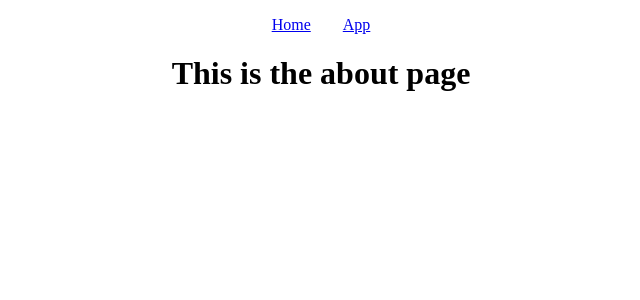
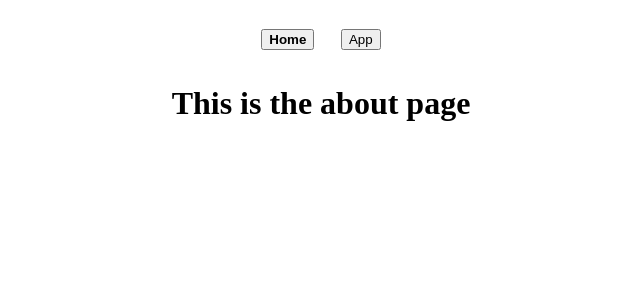
Before and after one commit to Matei-Albu/music-app, a React (Create React App) app: page / in a window 1280 px wide. Shown: the top 300 px of the page, without its empty margins (319-959 px from the left). Built offline with nearby package versions, Linux system fonts and the light colour scheme; no server answers; what aws-amplify would draw is missing.

Commit message:
split app page into multiple subcomponents

```diff
--- a/src/App.js
+++ b/src/App.js
@@ -1,23 +1,36 @@
+import React, { useState } from 'react';
 import './App.css';
-import { BrowserRouter as Router, Route, NavLink, Routes } from 'react-router-dom';
-import Home from './pages/home';
-import AppPage from './pages/app-page';
+import Navigation from './components/Nav';
+import Home from './pages/Home';
+import AppPage from './pages/AppPage';
 
-function App() {
+const App = () => {
+  const [currentPage, setCurrentPage] = useState('home');
+
+  const handlePageChange = (page) => {
+    setCurrentPage(page);
+  };
+
+  const renderPage = () => {
+    switch(currentPage) {
+      case 'home':
+        return <Home />;
+      case 'app':
+        return <AppPage />;
+      default:
+        return <Home />;
+    }
+  };
+
   return (
     <div className="App">
-      <Router>
-        <div className="content">
-          <NavLink className="content" exact="true" activeclassname="active" to="/">Home</NavLink>
-          <NavLink className="content" activeclassname="active" to="/app">App</NavLink>
-        </div>
-        <Routes>
-          <Route path="/" element={<Home />} />
-          <Route path="/app" element={<AppPage />} />
-        </Routes>
-      </Router>
+      <Navigation
+        currentPage={currentPage}
+        onPageChange={handlePageChange}
+      />
+      {renderPage()}
     </div>
   );
-}
+};
 
 export default App;
--- /dev/null
+++ b/src/components/Authentication.js
@@ -0,0 +1,13 @@
+import React from 'react';
+
+const Authentication = ({ children, onSignOut }) => {
+  return (
+    <div>
+      <h1>Music app content</h1>
+      {children}
+      <button onClick={onSignOut}>Sign Out</button>
+    </div>
+  );
+};
+
+export default Authentication;
--- /dev/null
+++ b/src/components/Nav.js
@@ -0,0 +1,24 @@
+import React from 'react';
+
+const Nav = ({ currentPage, onPageChange }) => {
+  return (
+    <div className="content">
+      <button
+        className="content"
+        onClick={() => onPageChange('home')}
+        style={{ fontWeight: currentPage === 'home' ? 'bold' : 'normal' }}
+      >
+        Home
+      </button>
+      <button
+        className="content"
+        onClick={() => onPageChange('app')}
+        style={{ fontWeight: currentPage === 'app' ? 'bold' : 'normal' }}
+      >
+        App
+      </button>
+    </div>
+  );
+};
+
+export default Nav;
--- /dev/null
+++ b/src/components/Search.js
@@ -0,0 +1,17 @@
+import React from 'react';
+
+const Search = ({ query, onQueryChange, onSubmit }) => {
+  return (
+    <form onSubmit={onSubmit}>
+      <input
+        type="text"
+        placeholder="Search for a song..."
+        value={query}
+        onChange={onQueryChange}
+      />
+      <button type="submit">Search</button>
+    </form>
+  );
+};
+
+export default Search;
--- /dev/null
+++ b/src/components/SelectedSongs.js
@@ -0,0 +1,17 @@
+import React from 'react';
+
+const SelectedSongs = ({ selectedSongs, onClearSelection }) => {
+  return (
+    <>
+      <h3>Selected Songs:</h3>
+      <ul style={{ listStyleType: 'none', padding: 0 }}>
+        {selectedSongs.map((song, index) => (
+          <li key={index}>{song}</li>
+        ))}
+      </ul>
+      <button onClick={onClearSelection}>Clear</button>
+    </>
+  );
+};
+
+export default SelectedSongs;
--- /dev/null
+++ b/src/components/SongList.js
@@ -0,0 +1,19 @@
+import React from 'react';
+
+const SongList = ({ songs, onSelectSong }) => {
+  return (
+    <>
+      <h2>Results:</h2>
+      <ul style={{ listStyleType: 'none', padding: 0 }}>
+        {songs.map((song, index) => (
+          <li key={index} onClick={() => onSelectSong(song)}>
+            {song}
+          </li>
+        ))}
+        {songs.length === 0 && <p>No matching songs found.</p>}
+      </ul>
+    </>
+  );
+};
+
+export default SongList;
--- a/src/index.js
+++ b/src/index.js
@@ -1,11 +1,10 @@
 import React from 'react';
 import ReactDOM from 'react-dom/client';
 import App from './App';
-import {Amplify} from 'aws-amplify';
-import config from './aws-exports';
+import { Amplify } from 'aws-amplify';
 import awsExports from './aws-exports';
+
 Amplify.configure(awsExports);
-Amplify.configure(config);
 
 const root = ReactDOM.createRoot(document.getElementById('root'));
 root.render(
--- /dev/null
+++ b/src/pages/AppPage.js
@@ -0,0 +1,83 @@
+import React, { useState } from 'react';
+import Authentication from '../components/Authentication';
+import Search from '../components/Search';
+import SongList from '../components/SongList';
+import SelectedSongs from '../components/SelectedSongs';
+
+const AppPage = () => {
+  const [query, setQuery] = useState("");
+  const [selectedSongs, setSelectedSongs] = useState([]);
+
+  // Dummy song list
+  const songs = [
+    "Bohemian Rhapsody",
+    "Stairway to Heaven",
+    "Hotel California",
+    "Imagine",
+    "Smells Like Teen Spirit",
+    "Sweet Child O' Mine",
+    "Hey Jude",
+    "Billie Jean",
+    "Wonderwall",
+    "Shake It Off"
+  ];
+
+  // Filter songs based on search query (case-insensitive)
+  const filteredSongs = songs.filter(song =>
+    song.toLowerCase().includes(query.toLowerCase())
+  );
+
+  const handleSearch = (e) => {
+    e.preventDefault();
+  };
+
+  const handleQueryChange = (e) => {
+    setQuery(e.target.value);
+  };
+
+  const handleSelectSong = (song) => {
+    if (!selectedSongs.includes(song)) {
+      setSelectedSongs([...selectedSongs, song]);
+
+      // API POST call
+      fetch('http://127.0.0.1:8000/api/songs', {
+        method: 'POST',
+        headers: {
+          'Content-Type': 'application/json',
+        },
+        body: JSON.stringify({ song: song }),
+      })
+      .catch(err => console.error('Error adding song:', err));
+    }
+  };
+
+  const handleClearSelection = () => {
+    setSelectedSongs([]);
+  };
+
+  const handleSignOut = () => {
+    console.log('Sign out clicked');
+  };
+
+  return (
+    <Authentication onSignOut={handleSignOut}>
+      <Search
+        query={query}
+        onQueryChange={handleQueryChange}
+        onSubmit={handleSearch}
+      />
+
+      <SongList
+        songs={filteredSongs}
+        onSelectSong={handleSelectSong}
+      />
+
+      <SelectedSongs
+        selectedSongs={selectedSongs}
+        onClearSelection={handleClearSelection}
+      />
+    </Authentication>
+  );
+};
+
+export default AppPage;
--- a/src/pages/app-page.js
+++ /dev/null
@@ -1,90 +0,0 @@
-import { Authenticator } from "@aws-amplify/ui-react";
-import '@aws-amplify/ui-react/styles.css';
-import { useState } from 'react';
-
-const AppPage = () => {
-  const [query, setQuery] = useState("");
-  const [selectedSongs, setSelectedSongs] = useState([]);
-
-  // Dummy song list
-  const songs = [
-    "Bohemian Rhapsody",
-    "Stairway to Heaven",
-    "Hotel California",
-    "Imagine",
-    "Smells Like Teen Spirit",
-    "Sweet Child O' Mine",
-    "Hey Jude",
-    "Billie Jean",
-    "Wonderwall",
-    "Shake It Off"
-  ];
-
-  // Filter songs based on search query (case-insensitive)
-  const filteredSongs = songs.filter(song =>
-    song.toLowerCase().includes(query.toLowerCase())
-  );
-
-  const handleSearch = (e) => {
-    e.preventDefault();
-  };
-
-  const handleSelectSong = (song) => {
-    if (!selectedSongs.includes(song)) {
-      setSelectedSongs([...selectedSongs, song]);
-
-      // API POST call
-      fetch('http://127.0.0.1:8000/api/songs', {
-        method: 'POST',
-        headers: {
-          'Content-Type': 'application/json',
-        },
-        body: JSON.stringify({ song: song }),
-      })
-      .catch(err => console.error('Error adding song:', err));
-    }
-  };
-
-  const handleClearSelection = () => {
-    setSelectedSongs([]);
-  };
-
-  return (
-    <Authenticator>
-      {({ signOut }) => (
-        <div>
-          <h1>Music app content</h1>
-          <form onSubmit={handleSearch}>
-            <input
-              type="text"
-              placeholder="Search for a song..."
-              value={query}
-              onChange={(e) => setQuery(e.target.value)}
-            />
-            <button type="submit">Search</button>
-          </form>
-
-          <h2>Results:</h2>
-          <ul style={{ listStyleType: 'none', padding: 0 }}>
-            {filteredSongs.map((song, index) => (
-              <li key={index} onClick={() => handleSelectSong(song)}>{song}</li>
-            ))}
-            {filteredSongs.length === 0 && <p>No matching songs found.</p>}
-          </ul>
-
-          <h3>Selected Songs:</h3>
-          <ul style={{ listStyleType: 'none', padding: 0 }}>
-            {selectedSongs.map((song, index) => (
-              <li key={index}>{song}</li>
-            ))}
-          </ul>
-
-          <button onClick={handleClearSelection}>Clear</button>
-          <button onClick={signOut}>Sign Out</button>
-        </div>
-      )}
-    </Authenticator>
-  );
-};
-
-export default AppPage;
```
